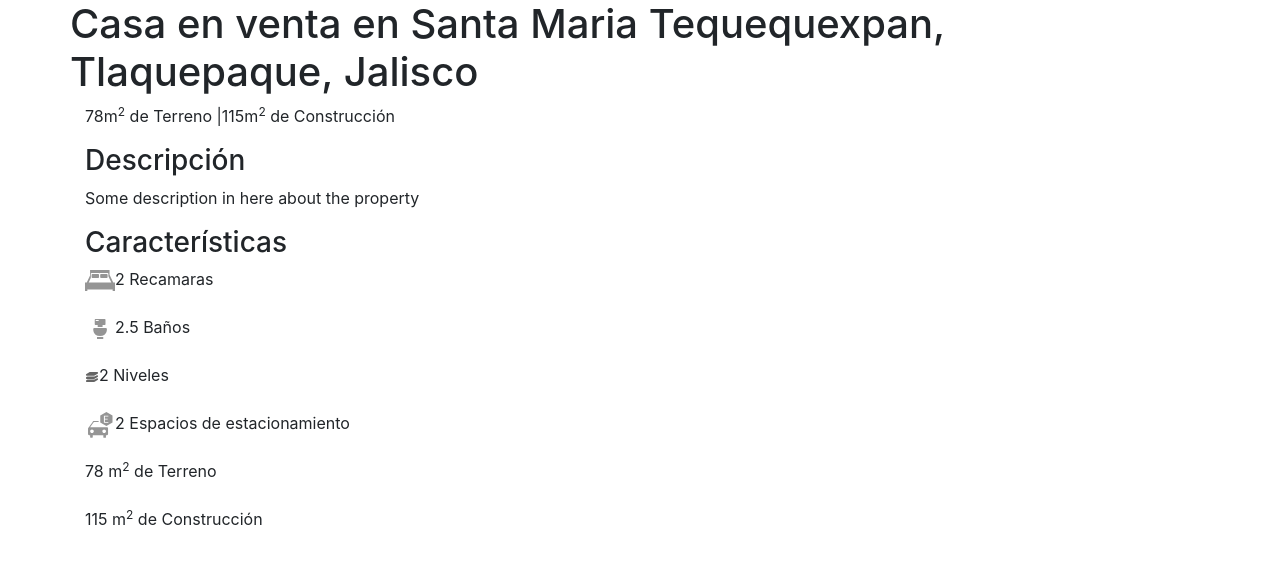
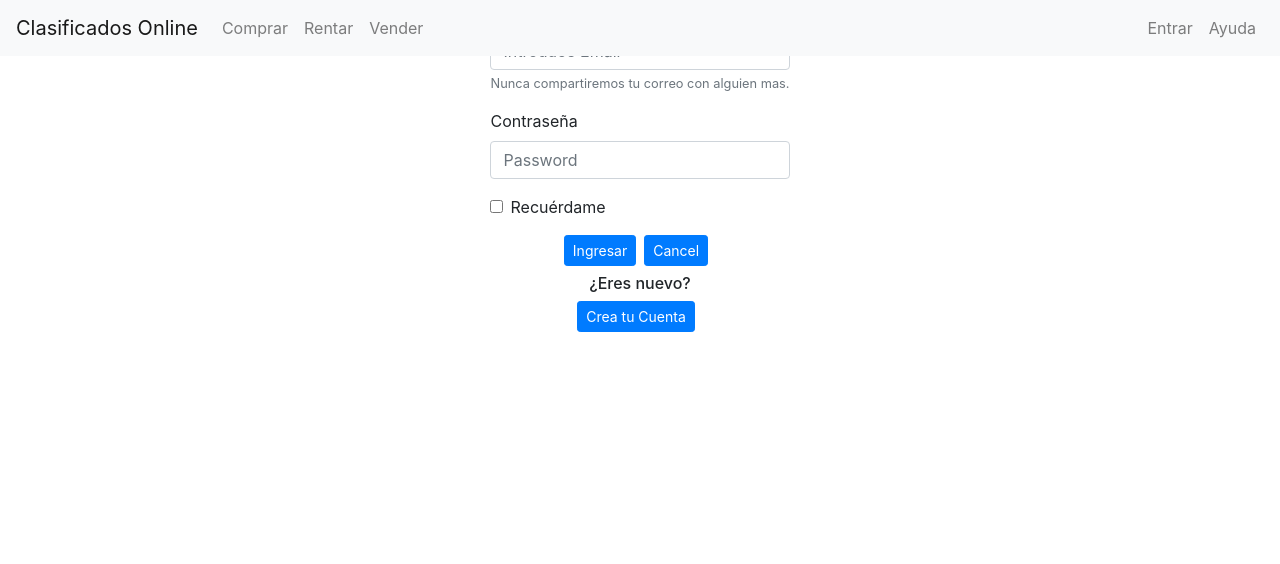
Before and after one commit to VictorLlamas/clasificadosOnline, a React (Create React App) app: page /signin in a window 1280 px wide. Shown: the top 564 px of the page. Built offline with nearby package versions, Linux system fonts and the light colour scheme.

Commit message:
Add router to application

```diff
--- /dev/null
+++ b/src/About.js
@@ -0,0 +1,15 @@
+import React, { Component } from 'react';
+
+class About extends Component {
+    render() {
+        return (
+            <div className="container h-100 divCenterScreen">
+                <div className="row h-100 justify-content-center">
+                About
+                </div>
+            </div>
+        );
+    }
+}
+
+export default About;
--- a/src/App.js
+++ b/src/App.js
@@ -1,22 +1,25 @@
 import React, { Component } from 'react'
-import Register from './components/register/'
-import Signin from './components/signin/'
+import { BrowserRouter as Router, Route, Switch } from 'react-router-dom'
 import Header from './components/header/'
-import Homepage from './components/homepage/'
-import Filter from './components/filters/'
-import ResultCard from './components/resultCard/'
-import PhotoCarousel from './components/photoCarousel/'
-import PageHeader from './components/pageHeader/'
-import DescriptionProperty from './components/descriptionProperty/'
+import Signin from './Signin'
+import Homepage from './Home'
+import About from './About'
+import Notfound from './components/notFound'
 
 class App extends Component {
     render() {
     return (
-      <div>
-        <PageHeader />
-        <DescriptionProperty />
-
-      </div>
+      <React.Fragment>
+        <Router>
+          <Header/>
+          <Switch>
+            <Route exact path='/' component={Homepage} />
+            <Route path='/signin' component={Signin} />
+            <Route path='/about' component={About} />
+            <Route component={Notfound} />
+          </Switch>
+        </Router>
+      </React.Fragment>
     )
   }
 }
--- /dev/null
+++ b/src/Home.js
@@ -0,0 +1,34 @@
+import React, { Component } from 'react';
+import {Form, Col, Button} from 'react-bootstrap'
+
+class Home extends Component {
+    render() {
+        return (
+            <div className="container h-100 divCenterScreen">
+                <div className="row h-100 justify-content-center align-items-center">
+                    <Form className="w-100">
+                        <Form.Row>
+                            <Form.Group as={Col} md="8" controlId="formGridEmail">
+                                <Form.Control type="text" placeholder="Ingresa Busqueda" />
+                            </Form.Group>
+                            <Form.Group as={Col} md="2" controlId="formGridState">
+                                <Form.Control as="select">
+                                    <option>Comprar</option>
+                                    <option>Rentar</option>
+                                    <option>Venta</option>
+                                </Form.Control>
+                            </Form.Group>
+                            <Form.Group>
+                                <Button variant="primary" type="submit">Buscar</Button>
+                            </Form.Group>
+                        </Form.Row>
+                    </Form>
+                </div>
+
+
+            </div>
+        )
+    }
+}
+
+export default Home;
--- /dev/null
+++ b/src/Signin.js
@@ -0,0 +1,40 @@
+import React, { Component }from 'react'
+
+class Signin extends Component{
+    render(){
+        return(
+            <div className="container h-100 divCenterScreen">
+                <div className="row h-100 justify-content-center align-items-center">
+                    <form>
+                        <div className="form-group">
+                            <label htmlFor="email">Email</label>
+                            <input type="email" className="form-control" id="email" aria-describedby="emailHelp" placeholder="Introduce Email"/>
+                            <small id="emailHelp" className="form-text text-muted">Nunca compartiremos tu correo con alguien mas.</small>
+                        </div>
+                        <div className="form-group">
+                            <label htmlFor="password">Contraseña</label>
+                            <input type="password" className="form-control" id="password" placeholder="Password"/>
+                        </div>
+                        <div className="form-group form-check">
+                            <input type="checkbox" className="form-check-input" id="exampleCheck1"/>
+                            <label className="form-check-label" htmlFor="exampleCheck1">Recuérdame</label>
+                        </div >
+                        <div  className="btn-toolbar justify-content-center" >
+                            <button type="submit" className="btn btn-primary btn-sm mb-2 mr-2 ">Ingresar</button>
+                            <button type="reset" className="btn btn-primary btn-sm mb-2 mr-2">Cancel</button>
+                        </div>
+                        <div className="row h-100 justify-content-center">
+                            <h6>¿Eres nuevo?</h6>
+                        </div>
+                        <div className="row h-100 justify-content-center">
+                            <button href="/register" className="btn btn-primary btn-sm mb-2 mr-2 ">Crea tu Cuenta</button>
+                        </div>
+
+                    </form>
+                </div>
+            </div>
+        )
+    }
+}
+
+export default Signin
```
